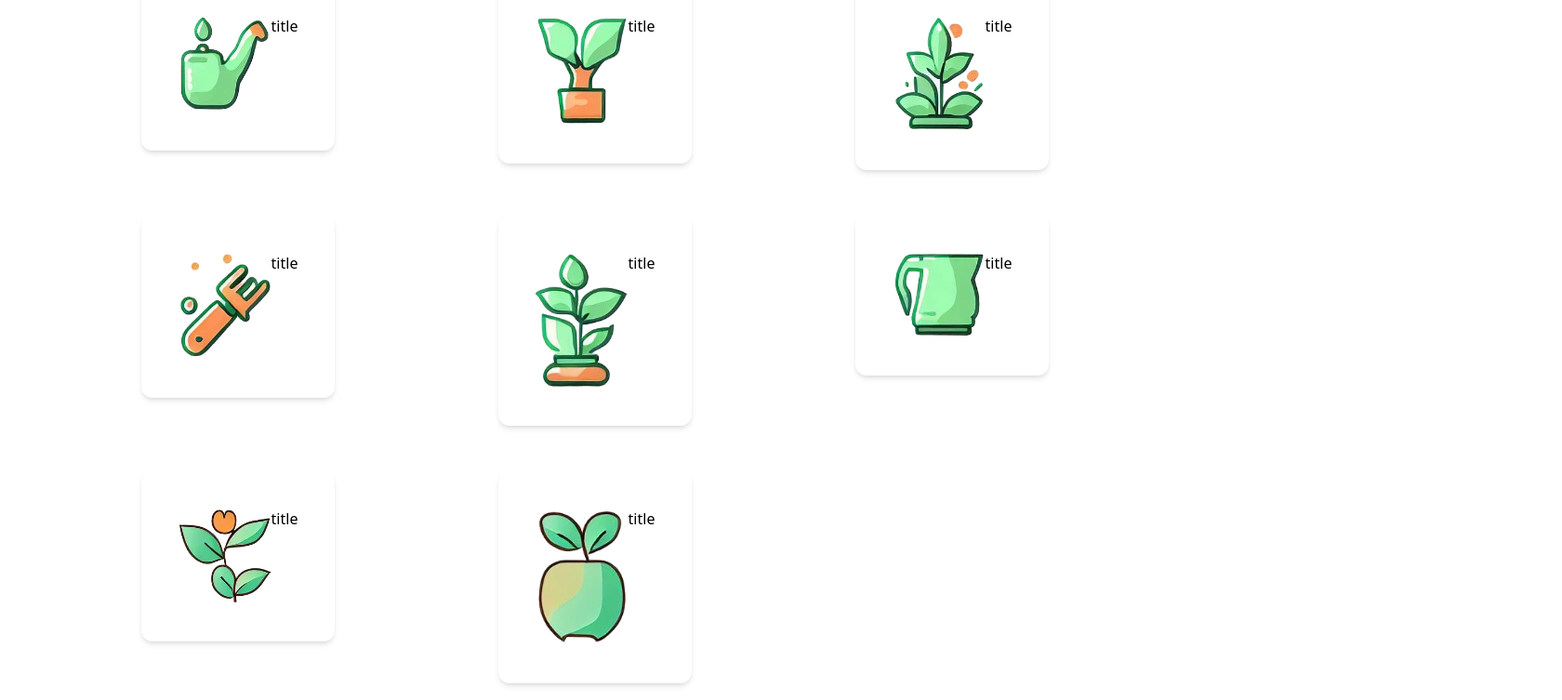
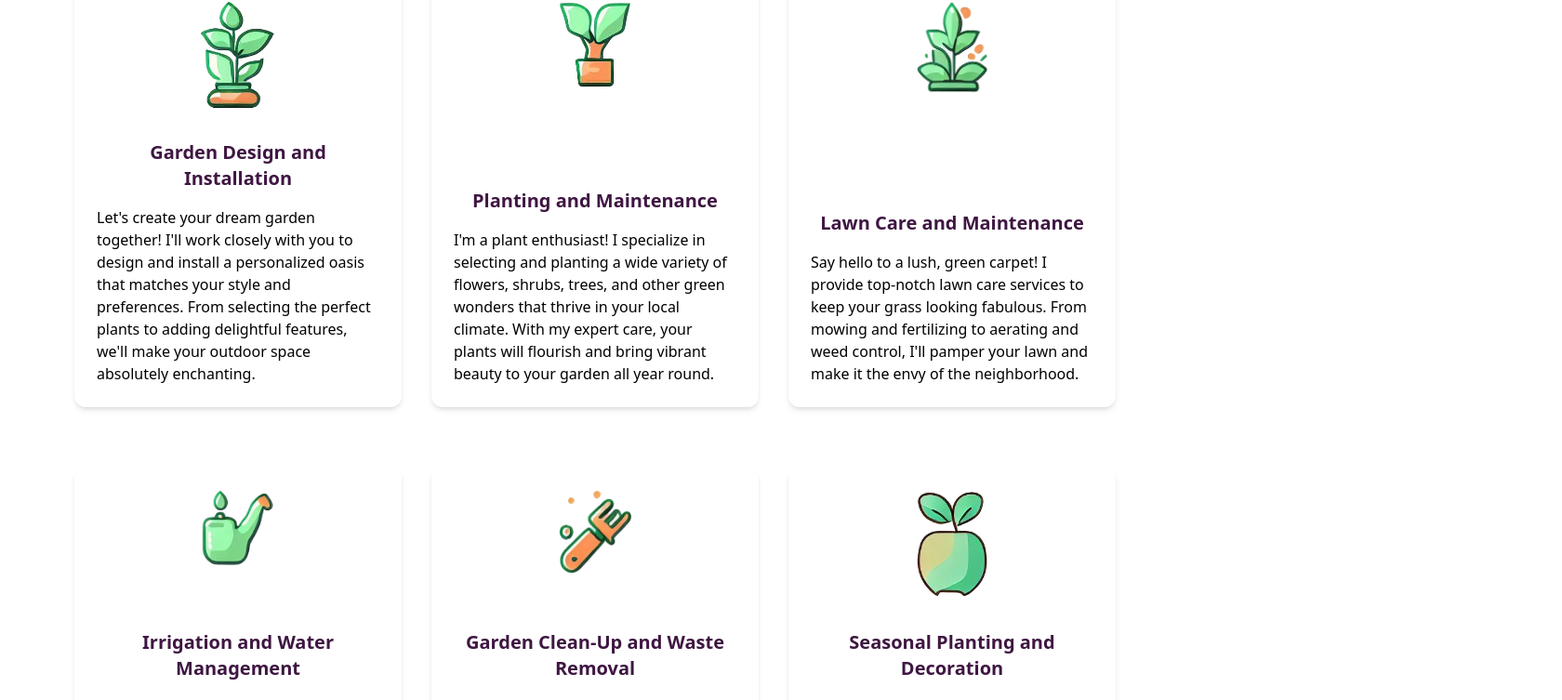
Before and after one commit to DanielGardiner/portfolio4.0, a Next.js app: page / in a window 1280 px wide. Shown: the part 912-1665 px from the top of the page at 93% size, 1680 px wide, since content can reach past the window. Built offline with nearby package versions, Linux system fonts and the light colour scheme.

Commit message:
add about us stuff

```diff
--- a/src/components/Gallery.jsx
+++ b/src/components/Gallery.jsx
@@ -22,8 +22,10 @@ const examples = [
 
 export default function Gallery({ styles }) {
   return (
+    <div className="relative">
+      <div className="h-[750px] w-[750px] border-[5px] border-gray-100 rounded-full -left-[400px] -top-10 opacity-50 hidden tablet:block tablet:absolute" />
+      <div className="h-[650px] w-[650px] border-[5px] border-gray-100 rounded-full -left-[400px] -top-15 opacity-50 hidden tablet:block tablet:absolute" />
       <Container>
-
         {examples.map((example, i) => {
 
           const isEven = i % 2 === 0;
@@ -53,8 +55,10 @@ export default function Gallery({ styles }) {
             <>
               <div
                 className={`
-                col-start-2  mb-[150px] flex flex-col justify-center
-                ${isEven ? 'col-span-4' : 'col-span-6'}
+                flex flex-col justify-center
+                [@media(min-width:870px)]:col-start-2
+                mb-[60px] tablet:mb-[150px]
+                col-span-full ${isEven ? '[@media(min-width:870px)]:col-span-4' : '[@media(min-width:870px)]:col-span-6'}
               `}
               >
                 {isEven ? text : image}
@@ -62,7 +66,7 @@ export default function Gallery({ styles }) {
 
               <div className={`
               flex flex-col justify-center mb-[150px]
-              ${isEven ? 'col-span-6' : 'col-span-4'}
+              col-span-full ${isEven ? '[@media(min-width:870px)]:col-span-6' : '[@media(min-width:870px)]:col-span-4'}
             `}>
                 {isEven ? image : text}
               </div>
@@ -70,5 +74,9 @@ export default function Gallery({ styles }) {
           )
         })}
       </Container>
+      <div className="h-[750px] w-[750px] border-[5px] border-gray-100 rounded-full absolute -right-[400px] -bottom-10 opacity-50 hidden tablet:block tablet:absolute" />
+      <div className="h-[650px] w-[650px] border-[5px] border-gray-100 rounded-full absolute -right-[400px] -bottom-2 opacity-50 hidden tablet:block tablet:absolute" />
+    </div>
+
   );
 }
--- a/src/components/Hero.jsx
+++ b/src/components/Hero.jsx
@@ -36,9 +36,8 @@ export default function Hero({ styles }) {
 
   return (
     <div className={`bg-themeGrey-100 relative ${styles}`}>
-      {/* <div className="h-[120px] w-[80px] border-[7px] border-white rounded-full absolute -left-10 -top-10" /> */}
-      {/* <div className="h-[250px] w-[110px] border-[7px] border-white rounded-full absolute -left-10 -top-11" /> */}
-      {/* <div className="h-[350px] w-[150px] border-[7px] border-white rounded-full absolute -left-10 -top-10" /> */}
+      {/* <div className="h-[750px] w-[750px] border-[5px] border-gray-100 rounded-full absolute -left-[400px] -top-10 opacity-50" />
+      <div className="h-[650px] w-[650px] border-[5px] border-gray-100 rounded-full absolute -left-[400px] -top-15 opacity-50" /> */}
 
       <Container styles="pb-16">
         <Header styles="col-span-12 mt-5 mb-9 z-10" />
--- a/src/components/Services.jsx
+++ b/src/components/Services.jsx
@@ -17,49 +17,37 @@ import Container from "./layout/Container";
 
 const examples = [
   {
-    title: "title",
+    title: "Garden Design and Installation",
+    description:
+      "Let's create your dream garden together! I'll work closely with you to design and install a personalized oasis that matches your style and preferences. From selecting the perfect plants to adding delightful features, we'll make your outdoor space absolutely enchanting.",
+    image: SmallPotImage,
+  },
+  {
+    title: "Planting and Maintenance",
+    description:
+      "I'm a plant enthusiast! I specialize in selecting and planting a wide variety of flowers, shrubs, trees, and other green wonders that thrive in your local climate. With my expert care, your plants will flourish and bring vibrant beauty to your garden all year round.",
+    image: PotPlantImage,
+  },
+  {
+    title: "Lawn Care and Maintenance",
+    description:
+      "Say hello to a lush, green carpet! I provide top-notch lawn care services to keep your grass looking fabulous. From mowing and fertilizing to aerating and weed control, I'll pamper your lawn and make it the envy of the neighborhood.",
+    image: PlantVineImage,
+  },
+  {
+    title: "Irrigation and Water Management",
     description:
       "Lorem ipsum dolor sit amet consectetur adipisicing elit. Minima expedita ullam placeat maxime nostrum voluptate at eligendi quae soluta cupiditate, laborum eum harum quasi similique corrupti itaque architecto perferendis quod.",
     image: WaterCanImage,
   },
   {
-    title: "title",
-    description:
-      "Lorem ipsum dolor sit amet consectetur adipisicing elit. Minima expedita ullam placeat maxime nostrum voluptate at eligendi quae soluta cupiditate, laborum eum harum quasi similique corrupti itaque architecto perferendis quod.",
-    image: PotPlantImage,
-  },
-  {
-    title: "title",
-    description:
-      "Lorem ipsum dolor sit amet consectetur adipisicing elit. Minima expedita ullam placeat maxime nostrum voluptate at eligendi quae soluta cupiditate, laborum eum harum quasi similique corrupti itaque architecto perferendis quod.",
-    image: PlantVineImage,
-  },
-  {
-    title: "title",
+    title: "Garden Clean-Up and Waste Removal",
     description:
       "Lorem ipsum dolor sit amet consectetur adipisicing elit. Minima expedita ullam placeat maxime nostrum voluptate at eligendi quae soluta cupiditate, laborum eum harum quasi similique corrupti itaque architecto perferendis quod.",
     image: ForkVineImage,
   },
   {
-    title: "title",
-    description:
-      "Lorem ipsum dolor sit amet consectetur adipisicing elit. Minima expedita ullam placeat maxime nostrum voluptate at eligendi quae soluta cupiditate, laborum eum harum quasi similique corrupti itaque architecto perferendis quod.",
-    image: SmallPotImage,
-  },
-  {
-    title: "title",
-    description:
-      "Lorem ipsum dolor sit amet consectetur adipisicing elit. Minima expedita ullam placeat maxime nostrum voluptate at eligendi quae soluta cupiditate, laborum eum harum quasi similique corrupti itaque architecto perferendis quod.",
-    image: JugImage,
-  },
-  {
-    title: "title",
-    description:
-      "Lorem ipsum dolor sit amet consectetur adipisicing elit. Minima expedita ullam placeat maxime nostrum voluptate at eligendi quae soluta cupiditate, laborum eum harum quasi similique corrupti itaque architecto perferendis quod.",
-    image: FlowerImage,
-  },
-  {
-    title: "title",
+    title: "Seasonal Planting and Decoration",
     description:
       "Lorem ipsum dolor sit amet consectetur adipisicing elit. Minima expedita ullam placeat maxime nostrum voluptate at eligendi quae soluta cupiditate, laborum eum harum quasi similique corrupti itaque architecto perferendis quod.",
     image: AppleImage,
@@ -68,6 +56,7 @@ const examples = [
 
 export default function Services({ styles }) {
   return (
+    <div className="relative">
       <Container>
         <div className="col-span-12 relaive">
           <Image src={LeafImage} alt="leaf" width={60} className="absolute -left-5 -top-10 rotate-[-45deg]" />
@@ -82,30 +71,34 @@ export default function Services({ styles }) {
         {examples.map((example) => (
           <div
             key={example.title}
-          className="col-span-12 mobile:col-span-6 tablet:col-span-4 flex items-center flex-col mb-12"
+            className="
+            col-span-12 [@media(min-width:670px)]:col-span-6 [@media(min-width:820px)]:col-span-4
+            mb-16
+            rounded-xl shadow-md
+            flex flex-col justify-between items-center
+            p-6
+            z-40
+          "
           >
-          <Card>
             <Image
               src={example.image}
               alt=""
-              width={100}
+              width={80}
               height={100}
+              className="mb-8"
             />
+            <div>
+              <h6 className="font-semibold text-themePurple text-center mb-4 text-xl">
                 {example.title}
-          </Card>
+              </h6>
+              <p>
+                {example.description}
+              </p>
+            </div>
           </div>
         ))}
       </Container>
+    </div>
+
   );
 }
-
-
-function Card({ children }) {
-  return (
-    <div class="max-w-md mx-auto bg-white rounded-xl shadow-md overflow-hidden">
-      <div class="md:flex p-10">
-        {children}
-      </div>
-    </div>
-  )
-}
--- a/src/components/layout/InnerGridContainer.jsx
+++ b/src/components/layout/InnerGridContainer.jsx
@@ -1,6 +1,6 @@
 export default function InnerGridContainer({ children, styles }) {
   return (
-    <div className={`grid grid-cols-1 tablet:grid-cols-12 relative gap-x-[32px]  ${styles}`}>
+    <div className={`grid grid-cols-12 relative gap-x-[32px]  ${styles}`}>
       {children}
     </div>
   );
```
Lines whose indentation alone changed are shown as unchanged.
